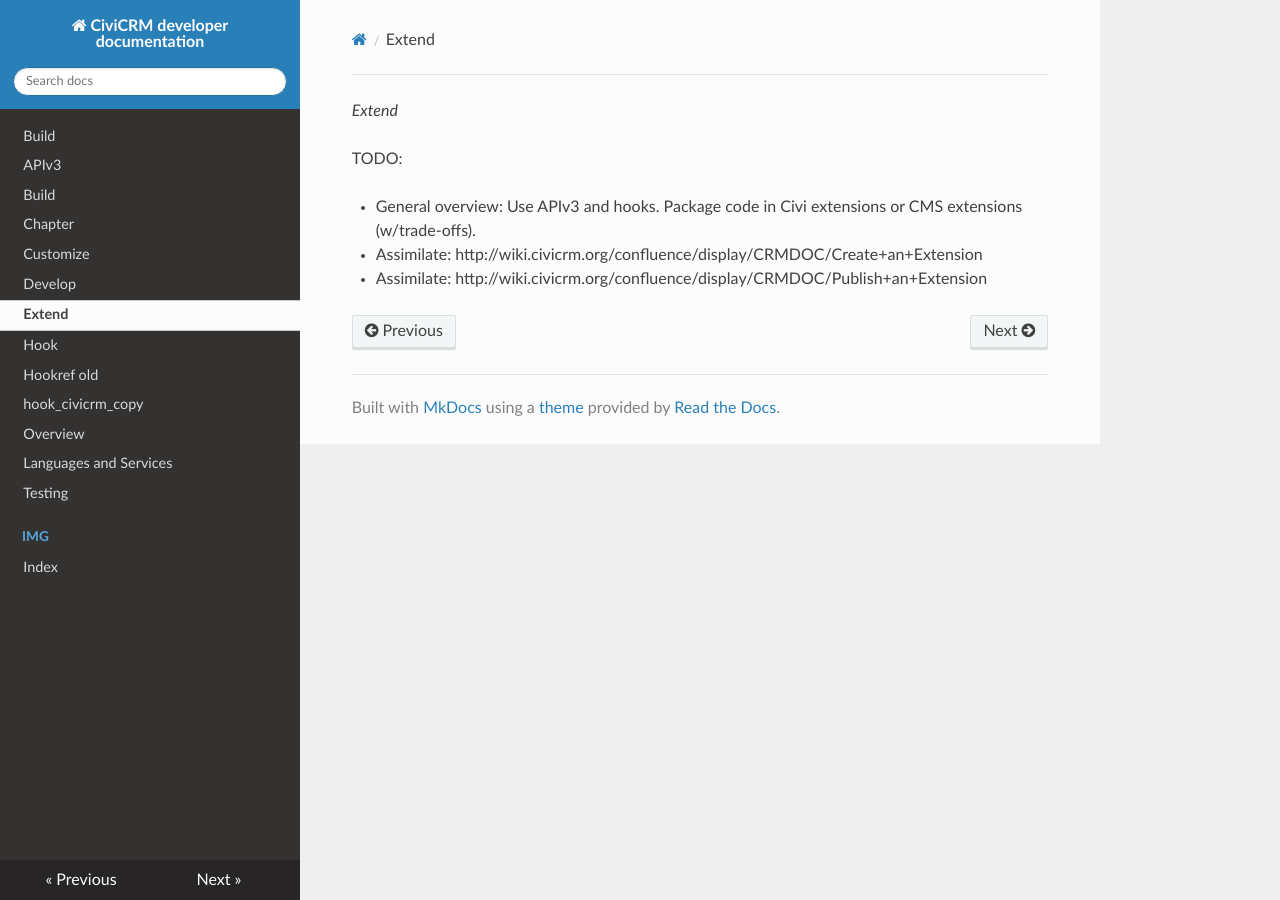
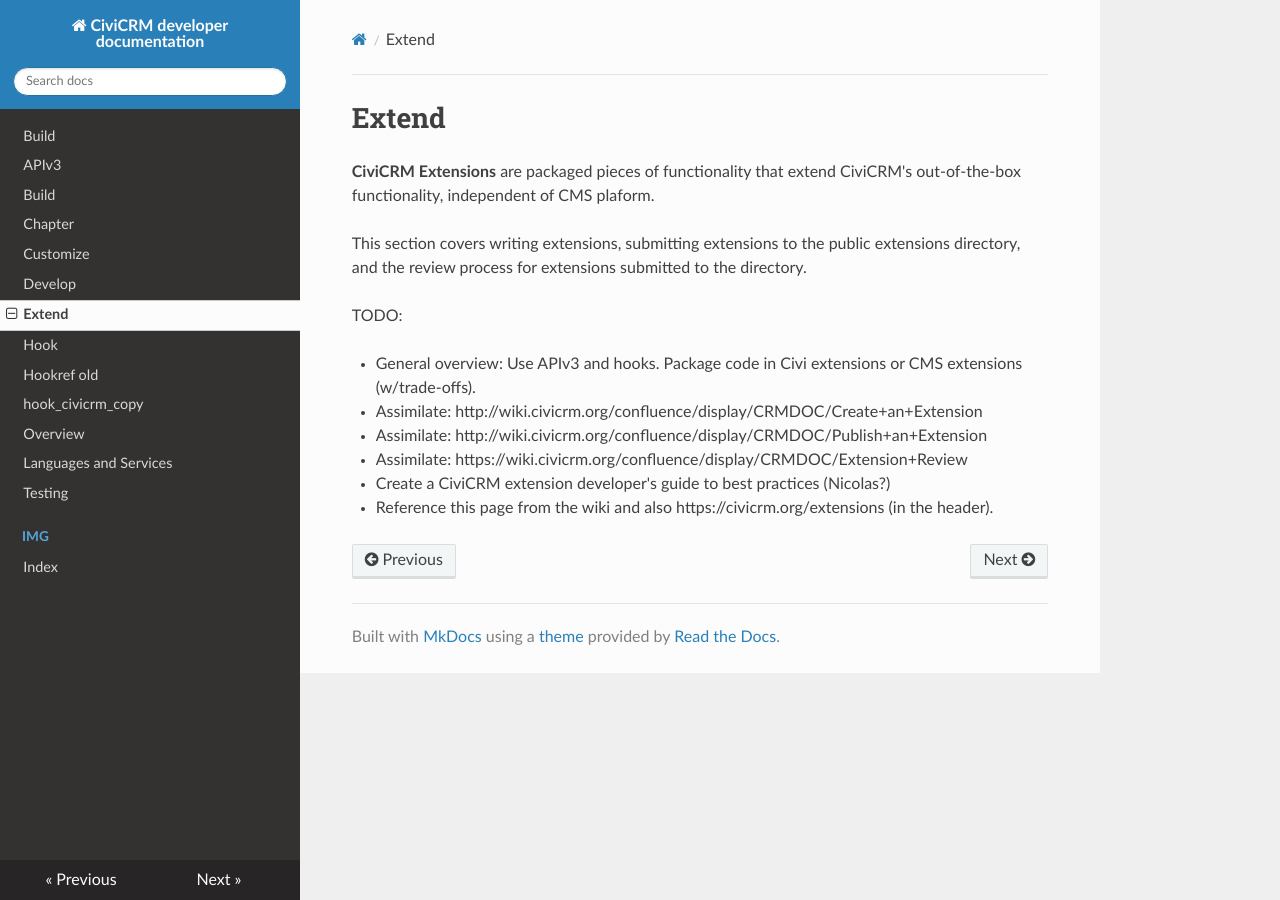
Before and after one commit to civicrm/civicrm-dev-docs, an MkDocs documentation site: the page built from docs/extend.md, in a window 1280 px wide. Built offline with MkDocs 1.6.1, drawn with Linux system fonts in a browser that asks for light colours; nearby versions of some CDN libraries.

Commit message:
Flesh out the extension page

```diff
--- a/docs/extend.md
+++ b/docs/extend.md
@@ -1,7 +1,14 @@
-*Extend*
+# Extend
+
+**CiviCRM Extensions** are packaged pieces of functionality that extend CiviCRM's out-of-the-box functionality, independent of CMS plaform.
+
+This section covers writing extensions, submitting extensions to the public extensions directory, and the review process for extensions submitted to the directory.
 
 TODO:
 
  * General overview: Use APIv3 and hooks. Package code in Civi extensions or CMS extensions (w/trade-offs).
  * Assimilate: http://wiki.civicrm.org/confluence/display/CRMDOC/Create+an+Extension
  * Assimilate: http://wiki.civicrm.org/confluence/display/CRMDOC/Publish+an+Extension
+ * Assimilate: https://wiki.civicrm.org/confluence/display/CRMDOC/Extension+Review
+ * Create a CiviCRM extension developer's guide to best practices (Nicolas?)
+ * Reference this page from the wiki and also https://civicrm.org/extensions (in the header).
```
